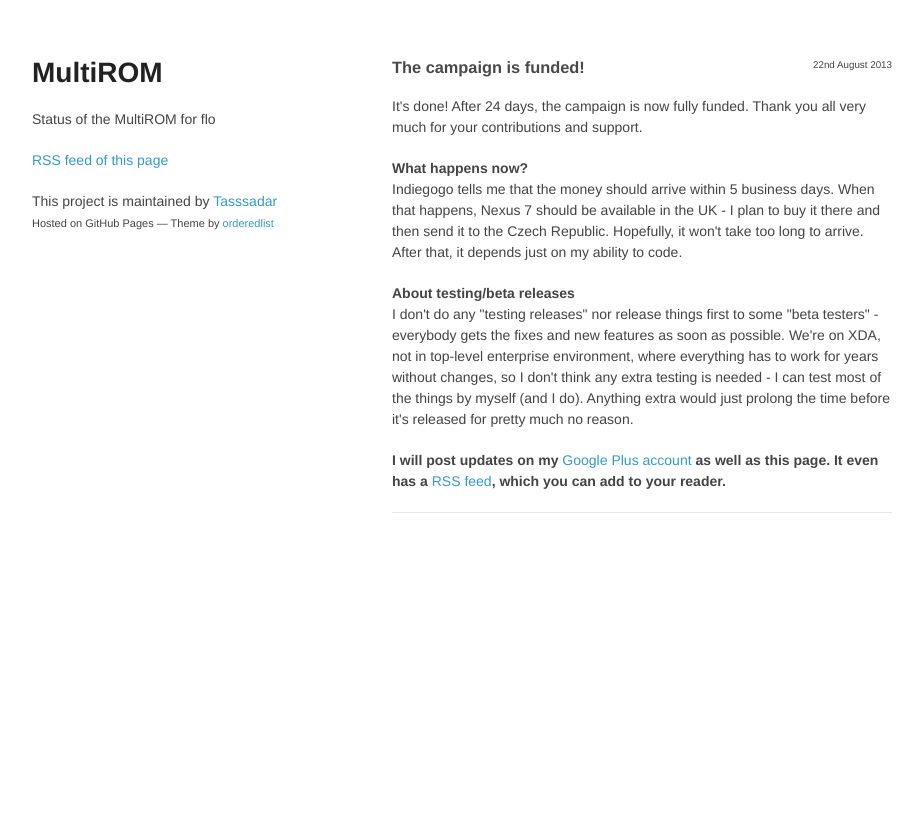
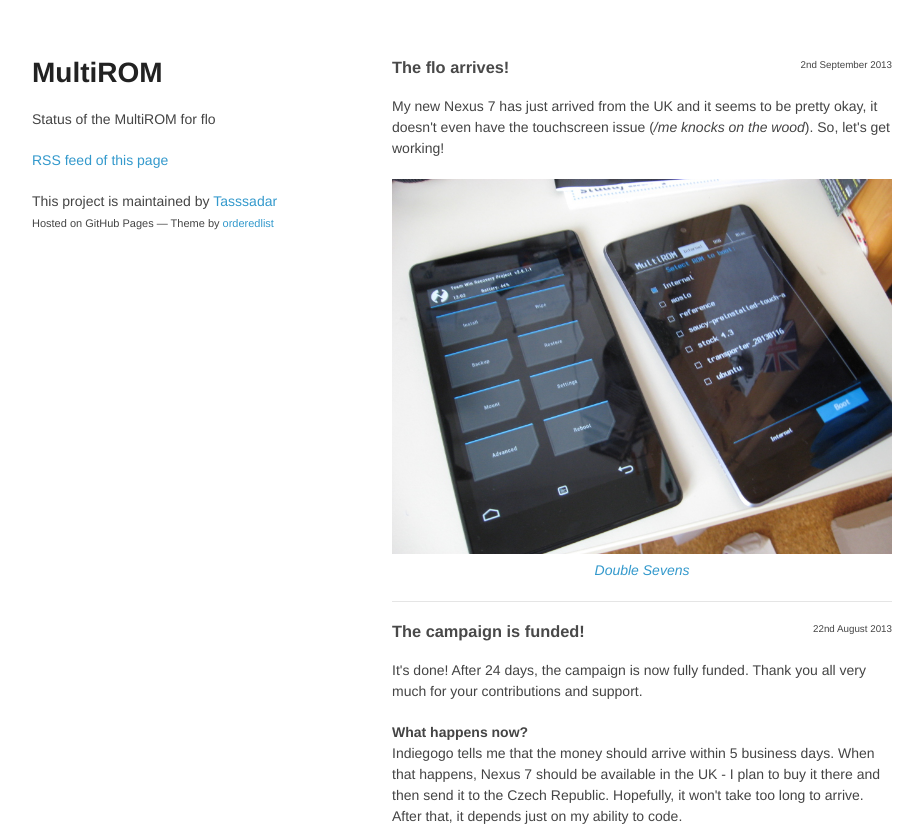
Before and after one commit to Tasssadar/tasssadar.github.com, a plain HTML site: page mrom_status.html in a window 1280 px wide. Shown: the top 830 px of the page, without its empty margins (178-1101 px from the left). Before the commit the page ends 800 px from the top, so only its background shows below. Drawn offline with Linux system fonts and the light colour scheme.

Commit message:
n7 update

```diff
--- a/mrom_status.html
+++ b/mrom_status.html
@@ -25,6 +25,17 @@
         </p>
       </header>
       <section>
+        <div class="date-div">2nd September 2013</div>
+        <h3 name="the_flo_arrives">The flo arrives!</h3>
+        <p>
+My new Nexus 7 has just arrived from the UK and it seems to be pretty okay, it doesn't even have the touchscreen issue (<i>/me knocks on the wood</i>). So, let's get working!
+        </p>
+        <a href="twon7.jpg">
+          <img src="twon7.jpg" width="100%">
+          <div style="width: 100%; text-align: center;margin-bottom: 20px"><i>Double Sevens</i></div>
+        </a>
+        <hr>
+
         <div class="date-div">22nd August 2013</div>
         <h3 name="the_campaign_is_funded">The campaign is funded!</h3>
         <p>
```
Also changed, not shown: mrom_status.xml (+8 -0 lines), twon7.jpg (added).
